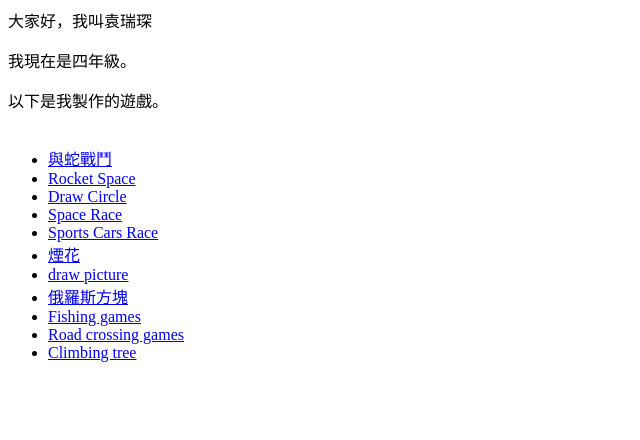
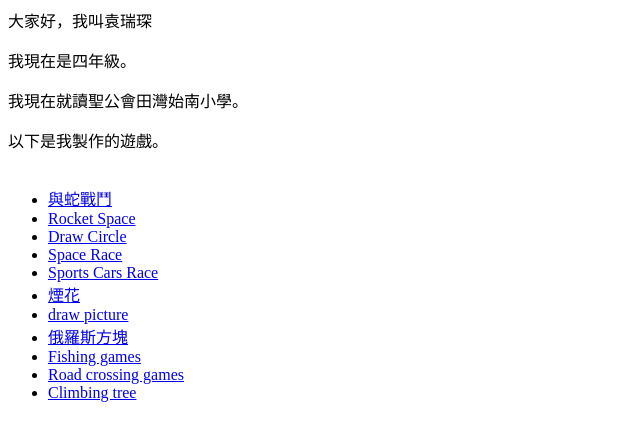
Before and after one commit to Sam-1179/Sam-1179.github.io, a plain HTML site: page index.html in a window 1280 px wide. Shown: the whole page, without its empty margins (0-640 px from the left). Drawn offline with Linux system fonts and the light colour scheme.

Commit message:
http://sam-1179.github.io
This page include game that made by me

```diff
--- a/index.html
+++ b/index.html
@@ -2,6 +2,7 @@
 <body>
 <p>大家好，我叫袁瑞琛</p>
 <p>我現在是四年級。</p>
+ <p>我現在就讀聖公會田灣始南小學。</p>
 <p>以下是我製作的遊戲。</p>
 
 <ul>
```
